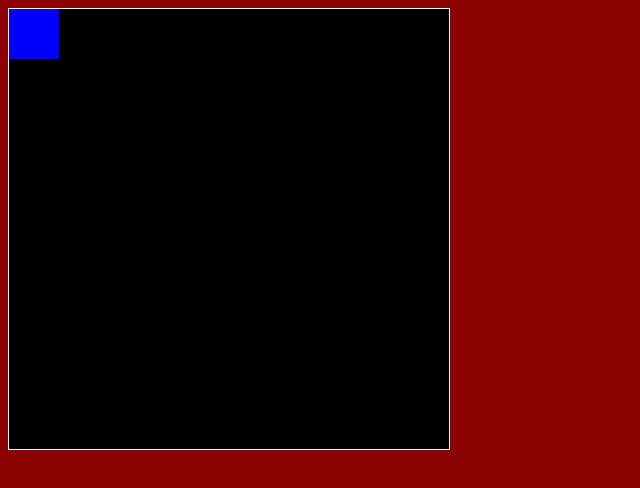
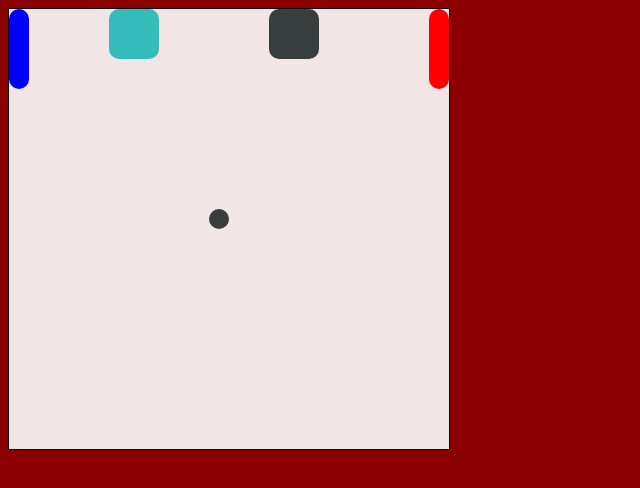
Before and after one commit to jereholmes/jereholmes.github.io, a plain HTML site: page asd-projects/pong/index.html in a window 1280 px wide. Shown: the whole page, without its empty margins (0-640 px from the left). Drawn offline with Linux system fonts and the light colour scheme.

Commit message:
saving pong

```diff
--- a/asd-projects/pong/index.css
+++ b/asd-projects/pong/index.css
@@ -1,30 +1,64 @@
 
 body {
-  background-color: darkRed;
+  background-color:darkRed;
 }
 
 #board {
   width: 440px;
   height: 440px;
-  border: 1px solid white;
-  background-color: black;
+  border: 1px solid rgb(14, 2, 2);
+  background-color: rgb(241, 229, 229);
   position: relative;
+  top: 0px;
+  left:0px;
 }
 
-#ball {
-  background-color: teal;
-  width: 50px;
-  height: 50px;
+#leftPaddle {
+  background-color: blue;
+  width: 20px;
+  height: 80px;
+  border-radius: 10px;
   position: absolute;
 }
+  #rightPaddle {
+    background-color: red;
+    width: 20px;
+    height: 80px;
+    border-radius: 10px;
+    position: absolute;
+    left: 420px;
+  }
+    #ball {
+      background-color: rgb(56, 61, 61);
+      width: 20px;
+      height: 20px;
+      border-radius: 10px;
+      position: absolute;
+      left: 200px;
+      top: 200px;
+    }
 
-#rightPaddel {
-  background-color: blue;
-  width:50px ;
-  height:50px ;
-  position:absolute ;
-}
+    #leftScore {
+      background-color: rgb(54, 187, 187);
+      width: 50px;
+      height: 50px;
+      border: 2px;
+      border-radius: 10px;
+      position: absolute;
+      left: 100px;
+      top: 0px;
+    }
 
+    #rightScore {
+      background-color: rgb(56, 61, 61);
+      width: 50px;
+      height: 50px;
+      border: 2px;
+      border-radius: 10px;
+      position: absolute;
+      left: 260px;
+      top: 0px;
+    }
 
 /*   left: 100px; */  /* Uncomment if you want to set a "starting" position */
 /*   top: 100px;  */  /* Uncomment if you want to set a "starting" position */
--- a/asd-projects/pong/index.html
+++ b/asd-projects/pong/index.html
@@ -13,9 +13,10 @@
   <body>
     <div id='board'>
       <div id='ball'></div>
-       <div id='leftPaddel'></div>
-        <div id='rightPaddel'></div>
-
+       <div id='leftPaddle'></div>
+        <div id='rightPaddle'></div>
+          <div id = 'leftScore'></div>
+            <div id = 'rightScore'></div>
     </div>
   </body>
 </html>
--- a/asd-projects/pong/index.js
+++ b/asd-projects/pong/index.js
@@ -11,13 +11,90 @@ function runProgram(){
   const FRAME_RATE = 60;
   const FRAMES_PER_SECOND_INTERVAL = 1000 / FRAME_RATE;
 
+
+
+  var KEY = {
+    "UP": 38,
+    "DOWN": 40,
+    "W": 87,
+    "S": 83,
+  }
+
   // Game Item Objects
 
 
+  var positionX = 0;
+  var speedX = 0;
+  var positionY = 0;
+  var speedY = 0;
+
+  function factory(elementId) {
+var gameItem = {};
+gameItem.id = elementId;
+gameItem.x = parseFloat($(elementId).css('left'));
+gameItem.y = parseFloat($(elementId).css('top'));
+gameItem.width = $(elementId).width();
+gameItem.height = $(elementId).height();
+gameItem.speedX = 0;
+gameItem.speedY = 0;
+return gameItem;
+}
+
+var leftpaddle = factory("#leftpaddle");
+var rightpaddle = factory("#rightpaddle");
+var ball = factory("#ball");
+
   // one-time setup
   let interval = setInterval(newFrame, FRAMES_PER_SECOND_INTERVAL);   // execute newFrame every 0.0166 seconds (60 Frames per second)
-  $(document).on('eventType', handleEvent);                           // change 'eventType' to the type of event you want to handle
 
+  $(document).on('keydown', handleKeyDown);                           // change 'eventType' to the type of event you want to handle
+  $(document).on('keyup', handleKeyUp);
+startBall()
+
+
+function handleKeyDown(event) {
+  if (event.which === KEY.W) {
+    console.log("w pressed");
+  }
+ else if (event.which === KEY.S) {
+    console.log("s pressed");
+  }
+  else if (event.which === KEY.UP) {
+    console.log("up pressed");
+  }
+ else if (event.which === KEY.DOWN) {
+    console.log("down pressed");
+  }
+
+  if (event.which === KEY.W) {
+    speedY = -5;
+  }
+  else if (event.which === KEY.S) {
+    speedY = 5
+  }
+  if (event.which === KEY.UP){
+    speedY = -5
+  }
+  else if (event.which === KEY.DOWN){
+    speedY = 5
+  }
+}
+
+function handleKeyUp(event) {
+if (event.which === KEY.W) {
+  speedY = 0;
+}
+else if (event.which === KEY.S) {
+
+  speedY = 0
+}
+if (event.which === KEY.UP){
+  speedY = 0
+}
+else if (event.which === KEY.DOWN){
+  speedY = 0
+}
+}
   ////////////////////////////////////////////////////////////////////////////////
   ///////////////////////// CORE LOGIC ///////////////////////////////////////////
   ////////////////////////////////////////////////////////////////////////////////
@@ -27,13 +104,17 @@ function runProgram(){
   by calling this function and executing the code inside.
   */
   function newFrame() {
+    repositionGameItem()
+    redrawGameItem() //yes
+  }
 
 
-  }
 
-  /*
-  Called in response to events.
-  */
+  //Called in response to events.
+
+
+
+
   function handleEvent(event) {
 
   }
@@ -41,17 +122,27 @@ function runProgram(){
   ////////////////////////////////////////////////////////////////////////////////
   ////////////////////////// HELPER FUNCTIONS ////////////////////////////////////
   ////////////////////////////////////////////////////////////////////////////////
-  function factory(elementId) {
-    var gameItem = {};
-    gameItem.id = elementId;
-    gameItem.x = parseFloat($(elementId).css('left'));
-    gameItem.y = parseFloat($(elementId).css('top'));
-    gameItem.width = $(elementId).width();
-    gameItem.height = $(elementId).height();
-    gameItem.speedX = 0;
-    gameItem.speedY = 0;
-    return gameItem;
-    }
+
+  function repositionGameItem() {
+    positionX += speedX
+    positionY += speedY
+  }
+
+  function redrawGameItem() {
+    $("#rightPaddle").css("right", positionX);
+    $("#rightPaddle").css("top", positionY);
+
+
+
+    $("#leftPaddle").css("top", positionY);
+  }
+
+  function startBall(){
+    $("#ball").css("center", positionX);
+    $("#ball").css("center", positionY);
+
+
+  }
 
   function endGame() {
     // stop the interval timer
@@ -60,5 +151,4 @@ function runProgram(){
     // turn off event handlers
     $(document).off();
   }
-
 }
--- a/asd-projects/walker/index.css
+++ b/asd-projects/walker/index.css
@@ -16,6 +16,6 @@ body {
   width: 50px;
   height: 50px;
   position: absolute;
-/*   left: 100px; */  /* Uncomment if you want to set a "starting" position */
-/*   top: 100px;  */  /* Uncomment if you want to set a "starting" position */
+  /* left: 100px;  /* Uncomment if you want to set a "starting" position */
+ /*  top: 100px;  Uncomment if you want to set a "starting" position */
 }
--- a/asd-projects/walker/index.js
+++ b/asd-projects/walker/index.js
@@ -24,7 +24,6 @@ var KEY = {
 
 
   // Game Item Objects
-
   var positionX = 0;
   var speedX = 0;
   var positionY = 0;
```
